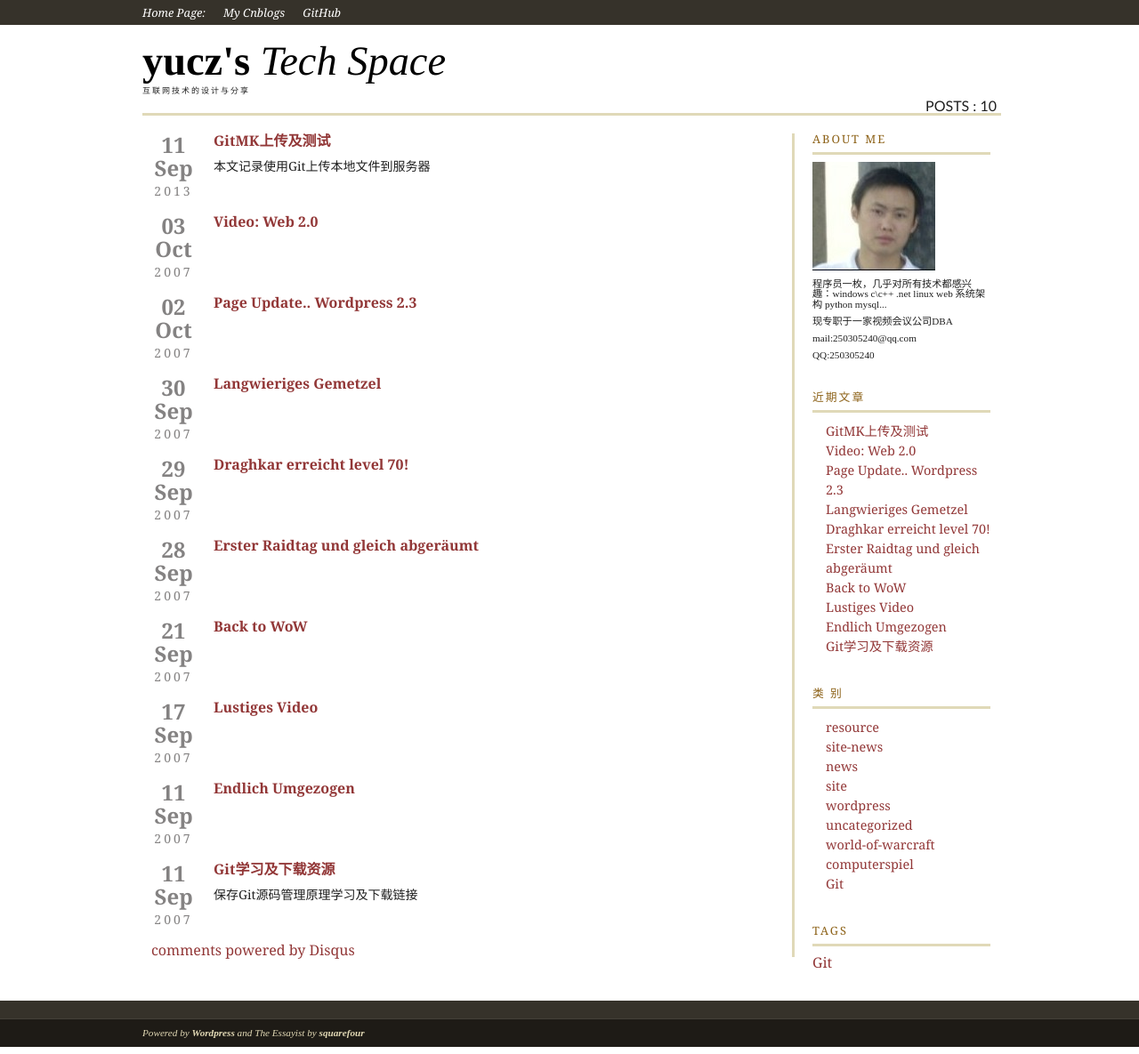
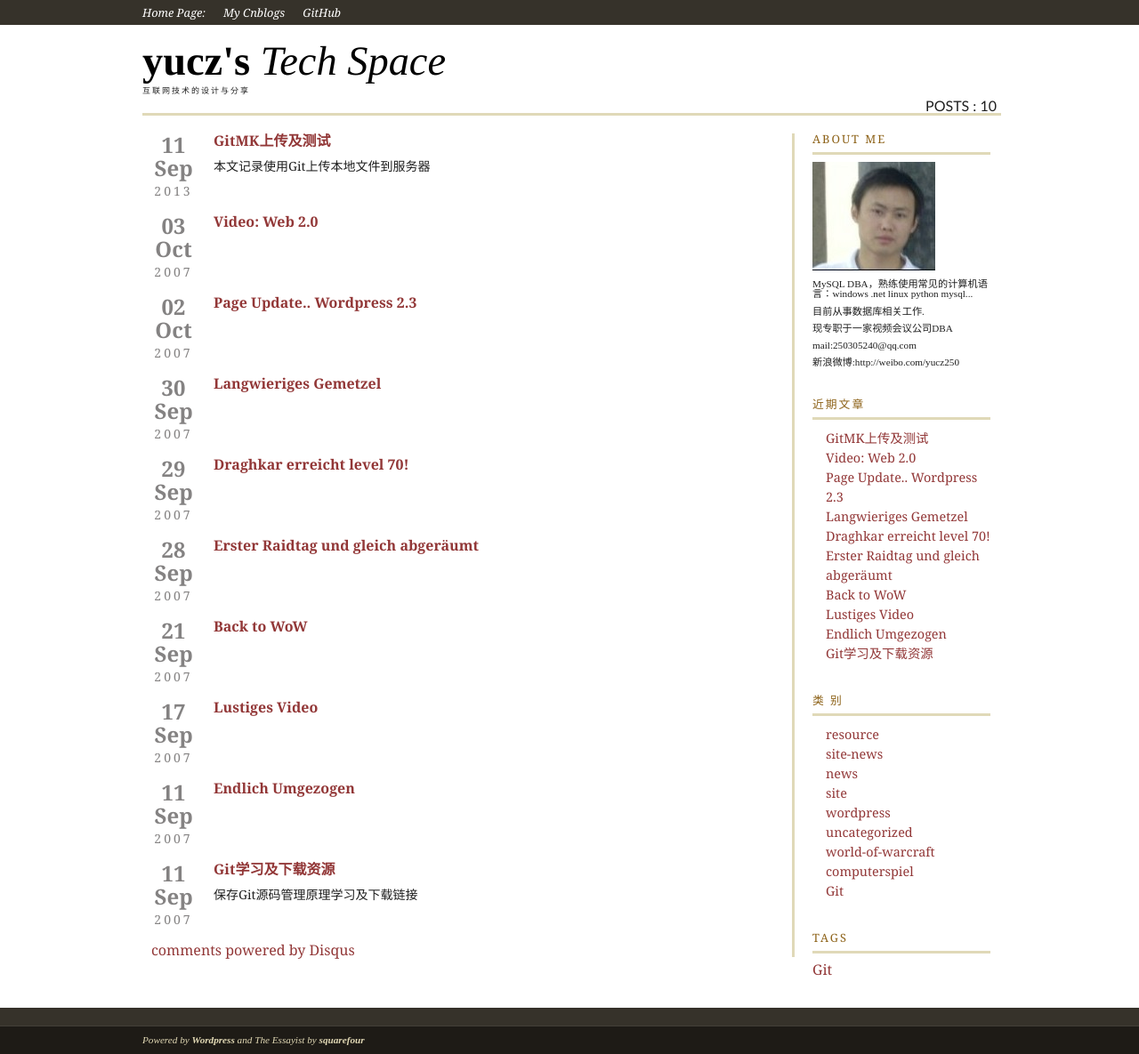
Before and after one commit to yucz/yucz.github.com, a Jekyll site: the page built from index.html, in a window 1280 px wide. Shown: the whole page at 89% size. Built offline with Jekyll 4.4.1, drawn with Linux system fonts in a browser that asks for light colours; comment, search, counter and statistics services are not loaded.

Commit message:
2013-10-12

```diff
--- a/_layouts/default.html
+++ b/_layouts/default.html
@@ -73,10 +73,11 @@
 							<h3>About Me</h3>
 							<div class="aboutme">
 								<img src="{{ site.baseurl }}/assert/img/head.jpg" title="形象照"/>
-								<p>程序员一枚，几乎对所有技术都感兴趣：windows c\c++ .net linux web 系统架构 python mysql... </p>
+								<p>MySQL DBA，熟练使用常见的计算机语言：windows .net linux python mysql... </p>
+								<p>目前从事数据库相关工作.</p>
 								<p>现专职于一家视频会议公司DBA</p>
 								<p>mail:250305240@qq.com</p>
-								<p>QQ:250305240</p>
+								<p>新浪微博:http://weibo.com/yucz250</p>
 							</div>
 						</div>
 						<div id="recent-posts-3" class="left">
```
